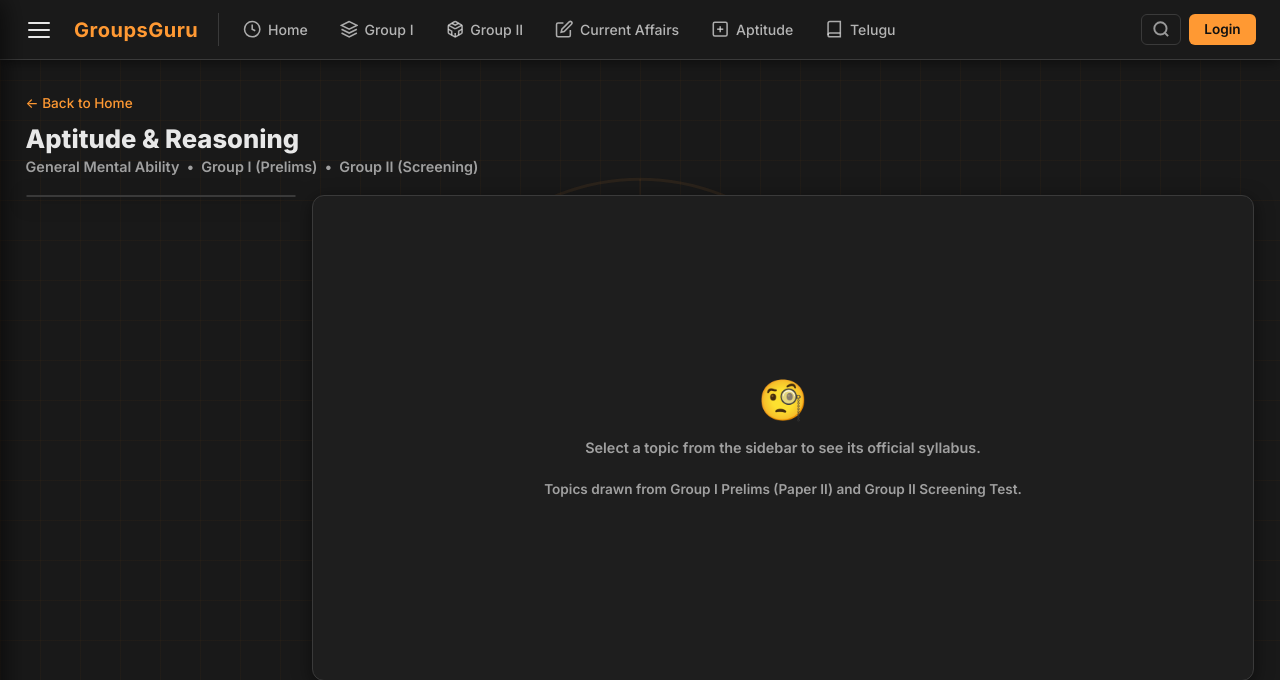
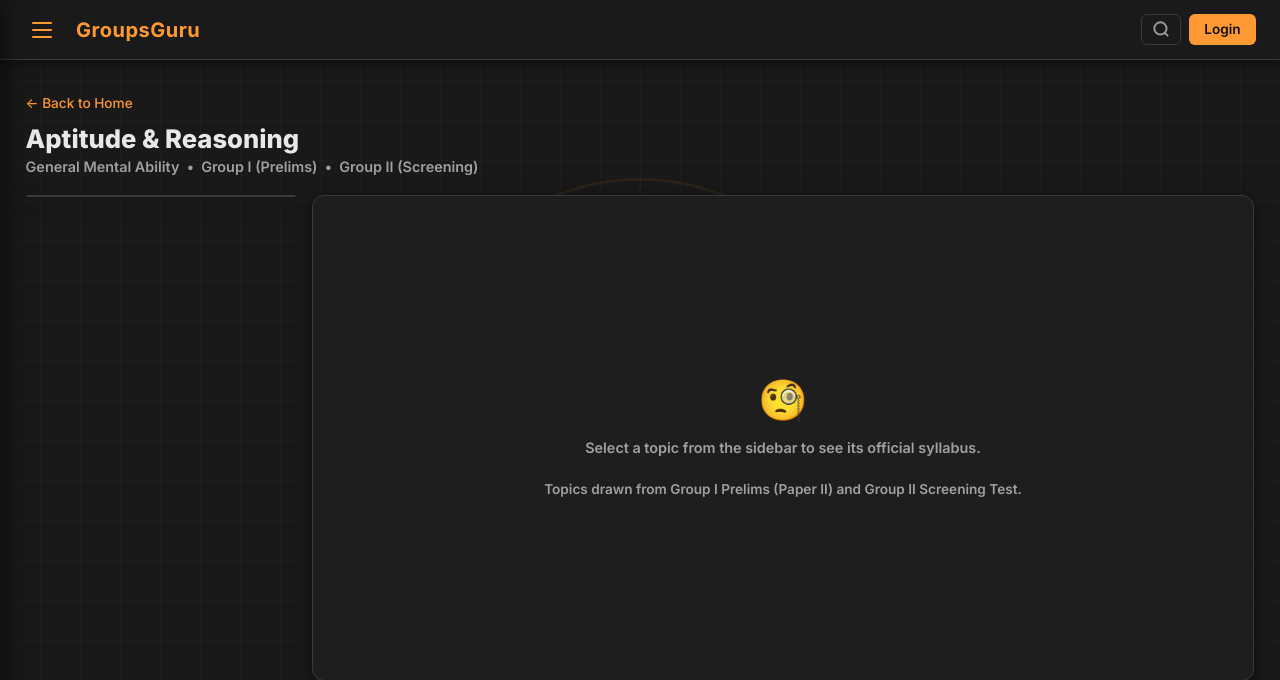
Before and after one commit to jayaramdevfs/APPSC-2026, a Python web app: template website/templates/aptitude.html in a window 1280 px wide. Shown: the top 680 px of the page. Run offline with Jinja, Linux system fonts and the light colour scheme; the template is opened without the code that fills it, so the values that code supplies are empty.

Commit message:
UI Overhaul: Decluttered navbar and professionalized top-bar aesthetics

```diff
--- a/website/static/css/style.css
+++ b/website/static/css/style.css
@@ -117,40 +117,6 @@ body::before {
     letter-spacing: 0.5px;
 }
 
-.nav-links {
-    list-style: none;
-    display: flex;
-    gap: 0.5rem;
-    margin-left: 0.75rem;
-    padding-left: 0.75rem;
-    border-left: 1px solid var(--border);
-    flex-wrap: nowrap; /* Force single line */
-}
-
-.nav-link {
-    color: rgba(232, 232, 232, 0.75);
-    text-decoration: none;
-    padding: 0.45rem 0.75rem;
-    border-radius: 6px;
-    font-size: 0.88rem;
-    font-weight: 500;
-    transition: background 0.2s, color 0.2s;
-    white-space: nowrap; /* Prevent breakage */
-    display: flex;
-    align-items: center;
-    gap: 0.4rem;
-}
-
-.nav-link:hover {
-    background: rgba(255, 255, 255, 0.08);
-    color: var(--white);
-}
-
-.nav-link.active {
-    background: var(--accent);
-    color: #111;
-    font-weight: 700;
-}
 
 .nav-link svg, .nav-brand svg, .nav-search-btn svg, .nav-user-badge svg {
     width: 1.15rem !important;
@@ -1171,21 +1137,32 @@ body::before {
     background: none;
     border: none;
     cursor: pointer;
-    padding: 4px;
-    margin-right: 0.75rem;
+    padding: 8px;
+    margin-right: 0.5rem;
     flex-shrink: 0;
-}
+    border-radius: 8px;
+    transition: background 0.2s;
+}
+
+.nav-toggle:hover {
+    background: rgba(255, 255, 255, 0.05);
+}
+
 .nav-toggle span {
     display: block;
-    width: 22px;
+    width: 20px;
     height: 2px;
+    background: var(--gold);
+    border-radius: 2px;
+    transition: transform 0.2s, background 0.2s;
+}
+
+.nav-toggle:hover span {
     background: var(--white);
-    border-radius: 2px;
 }
 
 /* ---- Hide desktop nav links on mobile ---- */
 @media (max-width: 1024px) {
-    .nav-links { display: none; }
 }
 
 /* ---- Extra small phones (≤ 400 px) ---- */
--- a/website/templates/base.html
+++ b/website/templates/base.html
@@ -23,34 +23,6 @@
     </a>
 
     <!-- Desktop horizontal links (hidden on mobile via CSS) -->
-    <ul class="nav-links">
-        {% if current_user %}
-            <li><a href="/dashboard" class="nav-link {% if request.url.path == '/dashboard' %}active{% endif %}">
-                <svg viewBox="0 0 24 24" fill="none" stroke="currentColor" stroke-width="2"><path d="M3 9l9-7 9 7v11a2 2 0 01-2 2H5a2 2 0 01-2-2z"></path><polyline points="9 22 9 12 15 12 15 22"></polyline></svg>
-                Dashboard</a></li>
-            <li><a href="/last-day-revision" class="nav-link {% if request.url.path == '/last-day-revision' %}active{% endif %}">
-                <svg viewBox="0 0 24 24" fill="none" stroke="currentColor" stroke-width="2"><path d="M19 21l-7-5-7 5V5a2 2 0 012-2h10a2 2 0 012 2z"></path></svg>
-                Pins</a></li>
-        {% endif %}
-        <li><a href="/" class="nav-link {% if request.url.path == '/' %}active{% endif %}">
-            <svg viewBox="0 0 24 24" fill="none" stroke="currentColor" stroke-width="2"><circle cx="12" cy="12" r="10"></circle><polyline points="12 6 12 12 16 14"></polyline></svg>
-            Home</a></li>
-        <li><a href="/group1" class="nav-link {% if request.url.path == '/group1' %}active{% endif %}">
-            <svg viewBox="0 0 24 24" fill="none" stroke="currentColor" stroke-width="2"><path d="M12 2L2 7l10 5 10-5-10-5z"></path><path d="M2 17l10 5 10-5"></path><path d="M2 12l10 5 10-5"></path></svg>
-            Group I</a></li>
-        <li><a href="/group2" class="nav-link {% if request.url.path == '/group2' %}active{% endif %}">
-            <svg viewBox="0 0 24 24" fill="none" stroke="currentColor" stroke-width="2"><path d="M21 16V8a2 2 0 00-1-1.73l-7-4a2 2 0 00-2 0l-7 4A2 2 0 003 8v8a2 2 0 001 1.73l7 4a2 2 0 002 0l7-4A2 2 0 0021 16z"></path><polyline points="7.5 4.21 12 6.81 16.5 4.21"></polyline><polyline points="7.5 19.79 7.5 14.63 3 12"></polyline><polyline points="21 12 16.5 14.63 16.5 19.79"></polyline><polyline points="12 22 12 16.81"></polyline><polyline points="12 11.61 21 6.64"></polyline><polyline points="12 11.61 3 6.64"></polyline></svg>
-            Group II</a></li>
-        <li><a href="/current-affairs" class="nav-link {% if request.url.path == '/current-affairs' %}active{% endif %}">
-            <svg viewBox="0 0 24 24" fill="none" stroke="currentColor" stroke-width="2"><path d="M11 4H4a2 2 0 00-2 2v14a2 2 0 002 2h14a2 2 0 002-2v-7"></path><path d="M18.5 2.5a2.121 2.121 0 013 3L12 15l-4 1 1-4 9.5-9.5z"></path></svg>
-            Current Affairs</a></li>
-        <li><a href="/aptitude" class="nav-link {% if request.url.path == '/aptitude' %}active{% endif %}">
-            <svg viewBox="0 0 24 24" fill="none" stroke="currentColor" stroke-width="2"><rect x="3" y="3" width="18" height="18" rx="2" ry="2"></rect><line x1="12" y1="8" x2="12" y2="16"></line><line x1="8" y1="12" x2="16" y2="12"></line></svg>
-            Aptitude</a></li>
-        <li><a href="/telugu" class="nav-link {% if request.url.path == '/telugu' %}active{% endif %}">
-            <svg viewBox="0 0 24 24" fill="none" stroke="currentColor" stroke-width="2"><path d="M4 19.5A2.5 2.5 0 016.5 17H20"></path><path d="M6.5 2H20v20H6.5A2.5 2.5 0 014 19.5v-15A2.5 2.5 0 016.5 2z"></path></svg>
-            Telugu</a></li>
-    </ul>
 
     <!-- Auth area — always visible, pinned top-right -->
     <div class="nav-auth">
```
